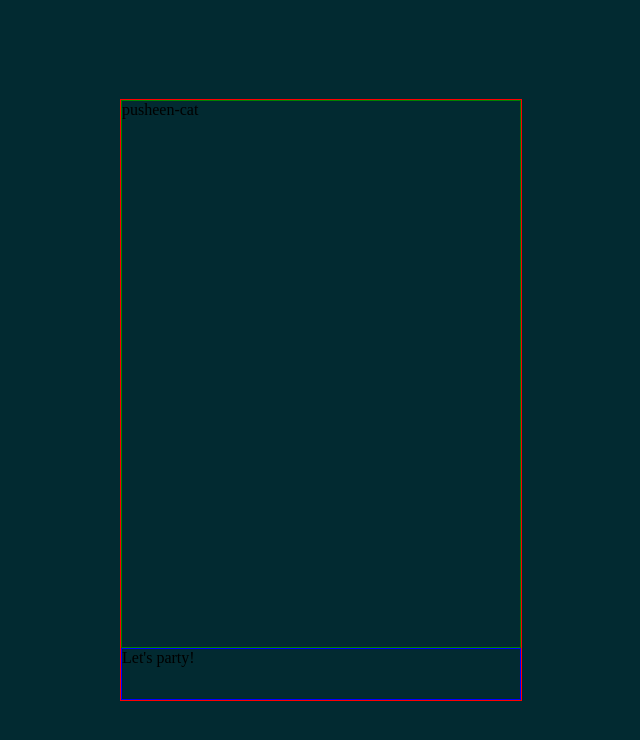
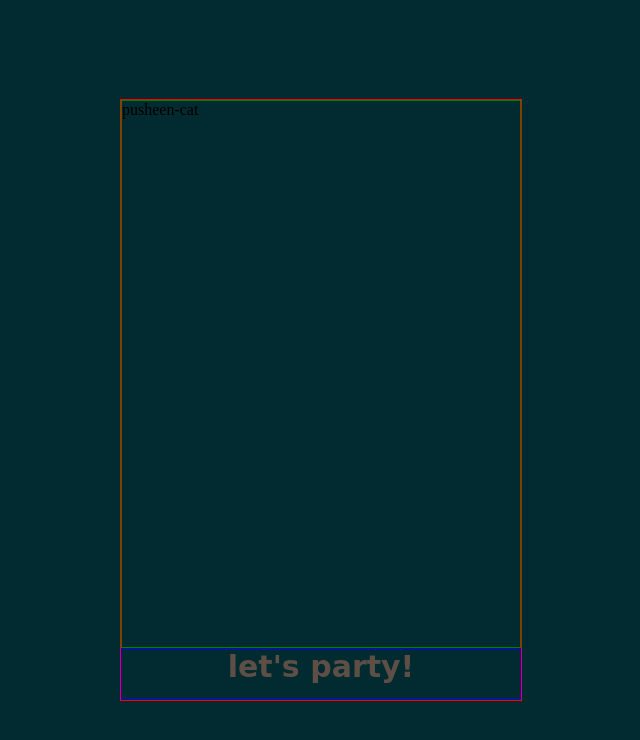
Before and after one commit to secondnumber/cat-party, a website: page index.html in a window 1280 px wide. Shown: the whole page, without its empty margins (319-959 px from the left). Drawn offline with Linux system fonts and the light colour scheme.

Commit message:
feat(product): made caption
made caption

```diff
--- a/index.html
+++ b/index.html
@@ -14,7 +14,9 @@
     <div class="wrapper">
       <div class="content">
         <div class="image-container">pusheen-cat</div>
-        <div class="caption-container">Let's party!</div>
+        <div class="caption-container">
+          <h1 class="caption-text">let's party!</h1>
+        </div>
       </div>
     </div>
   </body>
--- a/source/sass/caption.scss
+++ b/source/sass/caption.scss
@@ -0,0 +1,11 @@
+@font-face {
+  font-family: 'Caveat', cursive;
+  src: url('https://fonts.googleapis.com/css?family=Caveat');
+}
+
+.caption-text {
+  text-align: center;
+  color: $contour-brown;
+  font-family: 'Caveat', cursive;
+  font-size: 30px;
+}
```
Also changed, not shown: css/style.css.
